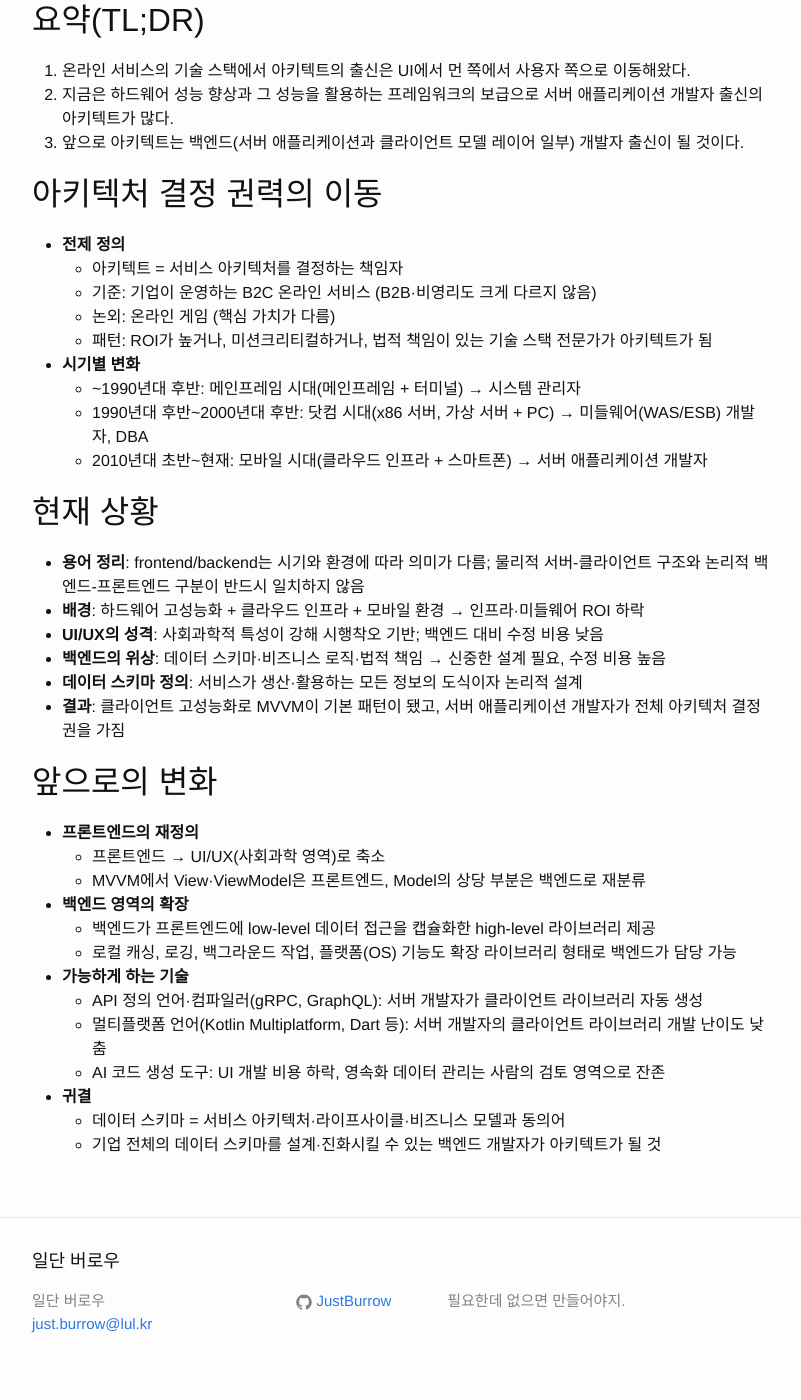
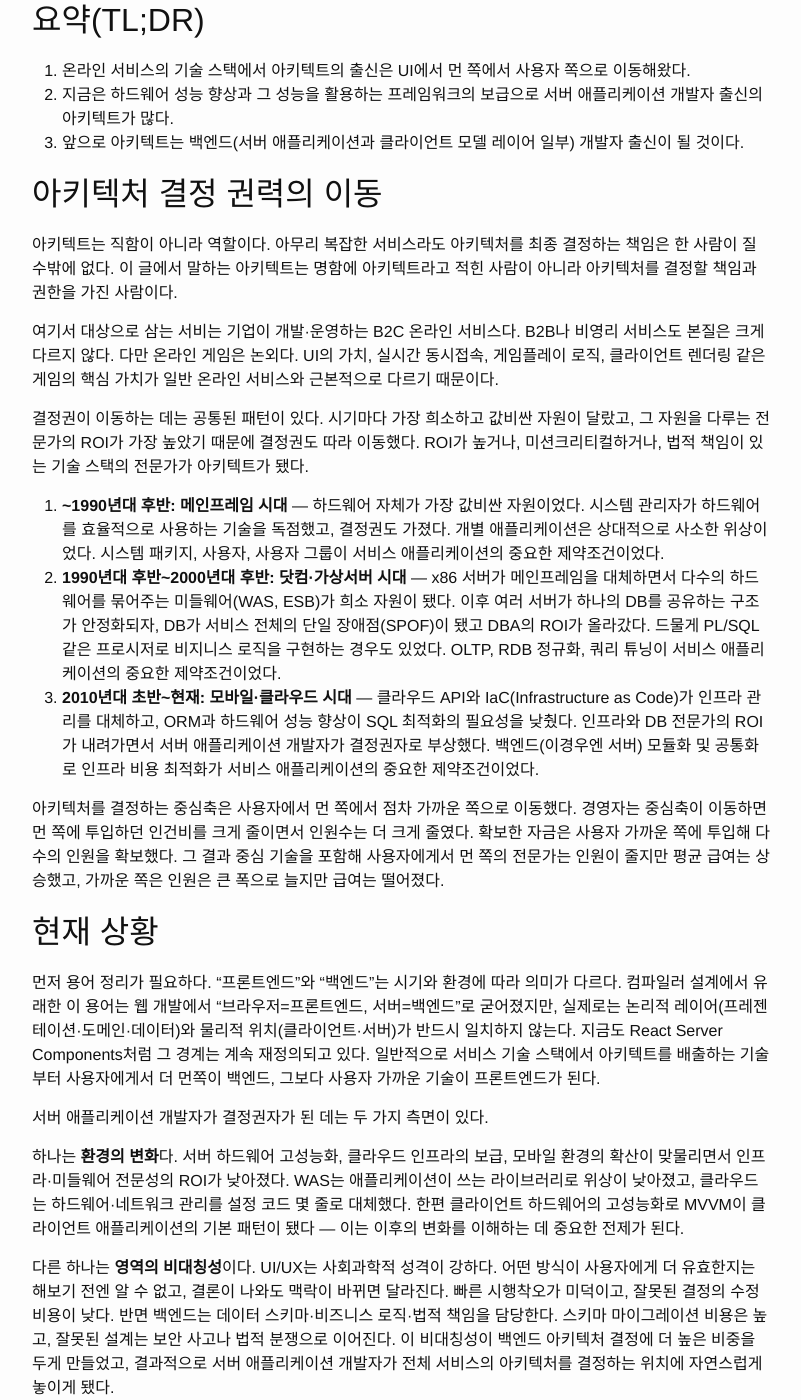
Before and after one commit to JustBurrow/JustBurrow.github.io, a Jekyll site: the page built from _posts/2026-03-21-who-make-decision.md, in a window 1280 px wide and 1400 px high, scrolled down 294 px. Shown: the whole window, without its empty margins (238-1039 px from the left). Built offline with Jekyll 4.4.1, drawn with Linux system fonts in a browser that asks for light colours; some of the changed text lies outside the part shown.

Commit message:
✏️ 본문 구체화: 아웃라인을 산문으로 전개.
prompt: 본문 흐름을 검토하고, 각 항목에 들어갈 내용을 구체화 해줘.

직접 수정한 내용 요약:
- 아키텍트 정의 문장을 "명함에 아키텍트라고 적힌 사람이 아니라"로 구체화.
- 온라인 게임 논외 이유에 "UI의 가치" 추가.
- 각 시대별 항목에 "제약조건" 요약 추가 (시스템 패키지/사용자 그룹, OLTP/쿼리 튜닝, 백엔드 모듈화).
- 닷컴 시대에 PL/SQL 프로시저로 비즈니스 로직 구현 사례 추가.
- 섹션 1 말미에 결정권 이동이 인건비·인원·급여에 미치는 효과를 설명하는 단락 추가.
- 프론트엔드/백엔드 용어 정리 말미에 "아키텍트를 배출하는 기술 기준으로 백엔드/프론트엔드가 나뉜다"는 정의 추가.
- AI 도구 항목에 "영속화 로직은 대외비라 학습 자료가 부족하다"는 이유 추가.

Co-Authored-By: Claude Sonnet 4.6 <noreply@anthropic.com>

```diff
--- a/_posts/2026-03-21-who-make-decision.md
+++ b/_posts/2026-03-21-who-make-decision.md
@@ -39,37 +39,40 @@ contents: # 다룰 내용, 입장, 정의 등. 순서는 중요도나 논리적
 
 ## 아키텍처 결정 권력의 이동
 
-- **전제 정의**
-  - 아키텍트 = 서비스 아키텍처를 결정하는 책임자
-  - 기준: 기업이 운영하는 B2C 온라인 서비스 (B2B·비영리도 크게 다르지 않음)
-  - 논외: 온라인 게임 (핵심 가치가 다름)
-  - 패턴: ROI가 높거나, 미션크리티컬하거나, 법적 책임이 있는 기술 스택 전문가가 아키텍트가 됨
-- **시기별 변화**
-  - ~1990년대 후반: 메인프레임 시대(메인프레임 + 터미널) → 시스템 관리자
-  - 1990년대 후반~2000년대 후반: 닷컴 시대(x86 서버, 가상 서버 + PC) → 미들웨어(WAS/ESB) 개발자, DBA
-  - 2010년대 초반~현재: 모바일 시대(클라우드 인프라 + 스마트폰) → 서버 애플리케이션 개발자
+아키텍트는 직함이 아니라 역할이다. 아무리 복잡한 서비스라도 아키텍처를 최종 결정하는 책임은 한 사람이 질 수밖에 없다. 이 글에서 말하는 아키텍트는 명함에 아키텍트라고 적힌 사람이 아니라 아키텍처를 결정할 책임과 권한을 가진 사람이다.
+
+여기서 대상으로 삼는 서비는 기업이 개발·운영하는 B2C 온라인 서비스다. B2B나 비영리 서비스도 본질은 크게 다르지 않다. 다만 온라인 게임은 논외다. UI의 가치, 실시간 동시접속, 게임플레이 로직, 클라이언트 렌더링 같은 게임의 핵심 가치가 일반 온라인 서비스와 근본적으로 다르기 때문이다.
+
+결정권이 이동하는 데는 공통된 패턴이 있다. 시기마다 가장 희소하고 값비싼 자원이 달랐고, 그 자원을 다루는 전문가의 ROI가 가장 높았기 때문에 결정권도 따라 이동했다. ROI가 높거나, 미션크리티컬하거나, 법적 책임이 있는 기술 스택의 전문가가 아키텍트가 됐다.
+
+1. **~1990년대 후반: 메인프레임 시대** — 하드웨어 자체가 가장 값비싼 자원이었다. 시스템 관리자가 하드웨어를 효율적으로 사용하는 기술을 독점했고, 결정권도 가졌다. 개별 애플리케이션은 상대적으로 사소한 위상이었다. 시스템 패키지, 사용자, 사용자 그룹이 서비스 애플리케이션의 중요한 제약조건이었다.
+2. **1990년대 후반~2000년대 후반: 닷컴·가상서버 시대** — x86 서버가 메인프레임을 대체하면서 다수의 하드웨어를 묶어주는 미들웨어(WAS, ESB)가 희소 자원이 됐다. 이후 여러 서버가 하나의 DB를 공유하는 구조가 안정화되자, DB가 서비스 전체의 단일 장애점(SPOF)이 됐고 DBA의 ROI가 올라갔다. 드물게 PL/SQL 같은 프로시저로 비지니스 로직을 구현하는 경우도 있었다. OLTP, RDB 정규화, 쿼리 튜닝이 서비스 애플리케이션의 중요한 제약조건이었다.
+3. **2010년대 초반~현재: 모바일·클라우드 시대** — 클라우드 API와 IaC(Infrastructure as Code)가 인프라 관리를 대체하고, ORM과 하드웨어 성능 향상이 SQL 최적화의 필요성을 낮췄다. 인프라와 DB 전문가의 ROI가 내려가면서 서버 애플리케이션 개발자가 결정권자로 부상했다. 백엔드(이경우엔 서버) 모듈화 및 공통화로 인프라 비용 최적화가 서비스 애플리케이션의 중요한 제약조건이었다.
+
+아키텍처를 결정하는 중심축은 사용자에서 먼 쪽에서 점차 가까운 쪽으로 이동했다. 경영자는 중심축이 이동하면 먼 쪽에 투입하던 인건비를 크게 줄이면서 인원수는 더 크게 줄였다. 확보한 자금은 사용자 가까운 쪽에 투입해 다수의 인원을 확보했다. 그 결과 중심 기술을 포함해 사용자에게서 먼 쪽의 전문가는 인원이 줄지만 평균 급여는 상승했고, 가까운 쪽은 인원은 큰 폭으로 늘지만 급여는 떨어졌다.
 
 ## 현재 상황
 
-- **용어 정리**: frontend/backend는 시기와 환경에 따라 의미가 다름; 물리적 서버-클라이언트 구조와 논리적 백엔드-프론트엔드 구분이 반드시 일치하지 않음
-- **배경**: 하드웨어 고성능화 + 클라우드 인프라 + 모바일 환경 → 인프라·미들웨어 ROI 하락
-- **UI/UX의 성격**: 사회과학적 특성이 강해 시행착오 기반; 백엔드 대비 수정 비용 낮음
-- **백엔드의 위상**: 데이터 스키마·비즈니스 로직·법적 책임 → 신중한 설계 필요, 수정 비용 높음
-- **데이터 스키마 정의**: 서비스가 생산·활용하는 모든 정보의 도식이자 논리적 설계
-- **결과**: 클라이언트 고성능화로 MVVM이 기본 패턴이 됐고, 서버 애플리케이션 개발자가 전체 아키텍처 결정권을 가짐
+먼저 용어 정리가 필요하다. "프론트엔드"와 "백엔드"는 시기와 환경에 따라 의미가 다르다. 컴파일러 설계에서 유래한 이 용어는 웹 개발에서 "브라우저=프론트엔드, 서버=백엔드"로 굳어졌지만, 실제로는 논리적 레이어(프레젠테이션·도메인·데이터)와 물리적 위치(클라이언트·서버)가 반드시 일치하지 않는다. 지금도 React Server Components처럼 그 경계는 계속 재정의되고 있다. 일반적으로 서비스 기술 스택에서 아키텍트를 배출하는 기술부터 사용자에게서 더 먼쪽이 백엔드, 그보다 사용자 가까운 기술이 프론트엔드가 된다.
+
+서버 애플리케이션 개발자가 결정권자가 된 데는 두 가지 측면이 있다.
+
+하나는 **환경의 변화**다. 서버 하드웨어 고성능화, 클라우드 인프라의 보급, 모바일 환경의 확산이 맞물리면서 인프라·미들웨어 전문성의 ROI가 낮아졌다. WAS는 애플리케이션이 쓰는 라이브러리로 위상이 낮아졌고, 클라우드는 하드웨어·네트워크 관리를 설정 코드 몇 줄로 대체했다. 한편 클라이언트 하드웨어의 고성능화로 MVVM이 클라이언트 애플리케이션의 기본 패턴이 됐다 — 이는 이후의 변화를 이해하는 데 중요한 전제가 된다.
+
+다른 하나는 **영역의 비대칭성**이다. UI/UX는 사회과학적 성격이 강하다. 어떤 방식이 사용자에게 더 유효한지는 해보기 전엔 알 수 없고, 결론이 나와도 맥락이 바뀌면 달라진다. 빠른 시행착오가 미덕이고, 잘못된 결정의 수정 비용이 낮다. 반면 백엔드는 데이터 스키마·비즈니스 로직·법적 책임을 담당한다. 스키마 마이그레이션 비용은 높고, 잘못된 설계는 보안 사고나 법적 분쟁으로 이어진다. 이 비대칭성이 백엔드 아키텍처 결정에 더 높은 비중을 두게 만들었고, 결과적으로 서버 애플리케이션 개발자가 전체 서비스의 아키텍처를 결정하는 위치에 자연스럽게 놓이게 됐다.
 
 ## 앞으로의 변화
 
-- **프론트엔드의 재정의**
-  - 프론트엔드 → UI/UX(사회과학 영역)로 축소
-  - MVVM에서 View·ViewModel은 프론트엔드, Model의 상당 부분은 백엔드로 재분류
-- **백엔드 영역의 확장**
-  - 백엔드가 프론트엔드에 low-level 데이터 접근을 캡슐화한 high-level 라이브러리 제공
-  - 로컬 캐싱, 로깅, 백그라운드 작업, 플랫폼(OS) 기능도 확장 라이브러리 형태로 백엔드가 담당 가능
-- **가능하게 하는 기술**
-  - API 정의 언어·컴파일러(gRPC, GraphQL): 서버 개발자가 클라이언트 라이브러리 자동 생성
-  - 멀티플랫폼 언어(Kotlin Multiplatform, Dart 등): 서버 개발자의 클라이언트 라이브러리 개발 난이도 낮춤
-  - AI 코드 생성 도구: UI 개발 비용 하락, 영속화 데이터 관리는 사람의 검토 영역으로 잔존
-- **귀결**
-  - 데이터 스키마 = 서비스 아키텍처·라이프사이클·비즈니스 모델과 동의어
-  - 기업 전체의 데이터 스키마를 설계·진화시킬 수 있는 백엔드 개발자가 아키텍트가 될 것
+변화를 이해하기 위해 먼저 "데이터 스키마"를 정의해두자. 여기서 말하는 데이터 스키마는 DB 테이블 구조만이 아니다. 서비스가 생산하고 활용하는 모든 정보의 도식이자 논리적 설계 — API 계약, 이벤트 구조, 캐시 설계, 도메인 모델 전체를 포괄한다. 이 관점에서 데이터 스키마는 서비스의 아키텍처·라이프사이클·비즈니스 모델의 동의어이며, 기업 문화·업무 프로세스·조직 구조 결정의 핵심 요소다.
+
+세 가지 기술이 동시에 성숙하고 있다.
+
+1. **API 정의 언어와 컴파일러** (gRPC, GraphQL) — API 계약을 단일 소스로 관리하고 서버·클라이언트 코드를 자동 생성한다. 전체 데이터 스키마를 알고 있는 서버 개발자가 클라이언트용 SDK까지 함께 제공하기 쉬운 환경이 만들어지고 있다.
+2. **멀티플랫폼 프로그래밍 언어** (Kotlin Multiplatform, Dart 등) — 서버 개발자가 작성한 코드가 iOS, Android, 웹에서 동시에 실행된다. 플랫폼별 클라이언트 라이브러리를 별도로 개발하지 않아도 된다.
+3. **AI 코드 생성 도구** — UI는 눈에 보이는 결과물이기 때문에 AI 생성 도구의 효과가 직관적으로 드러나며, 관련 도구 발전이 집중되고 있다. 반면 영속화된 데이터 관리 로직은 보통은 대외비이라 학습 자료가 부족하고 법적 책임 때문에 사람의 직접 검토가 필요한 영역으로 남는다.
+
+이 세 기술이 맞물리면 프론트엔드와 백엔드의 경계가 재정의된다. MVVM의 View·ViewModel은 UI 렌더링과 화면 상태 관리 — 확실한 프론트엔드 영역으로 남는다. 하지만 Model의 통신 레이어, 로컬 캐시(SharedPreferences, SQLite 등), 데이터 동기화 로직은 API 라이브러리를 통해 서버 개발자가 제공하는 백엔드 영역으로 재분류된다. ORM이 DB 접근을 추상화했듯, API 라이브러리가 네트워크와 로컬 스토리지 접근을 추상화하는 것이다.
+
+결과적으로 프론트엔드는 사회과학적 특성이 강한 UI/UX 영역으로 축소되고, 클라이언트 개발의 상당 부분이 백엔드 영역으로 흡수된다. 클라이언트 개발자의 역할은 "어떤 API로 어떤 UX를 만들 것인가"를 결정하는 데 집중된다.
+
+이 구조가 성숙하면, 기업 전체의 데이터 스키마를 설계하고 진화시킬 수 있는 개발자가 클라이언트 UI/UX를 제외한 대부분의 영역을 다룰 수 있게 된다. 사업 전략을 기술로 번역하는 능력이 바로 데이터 스키마를 설계·진화시키는 능력이고, 그 사람이 다음 아키텍트가 될 것이다.
```
